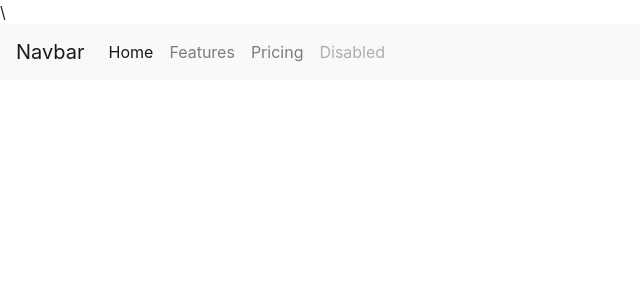
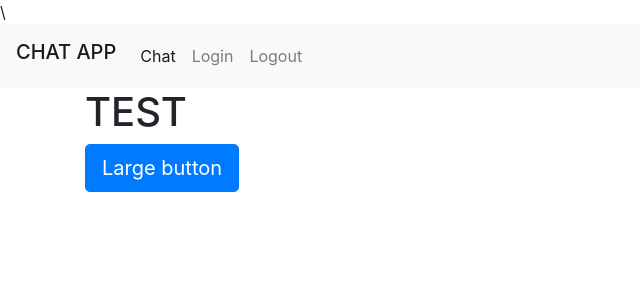
Before and after one commit to Eltaf-azizi/Online-Game-With-Python, a Flask app: template Online chat/website/templates/index.html in a window 1280 px wide. Shown: the top 300 px of the page, without its empty margins (0-640 px from the left). Run offline with Flask 3, Linux system fonts and the light colour scheme; the template is opened without the code that fills it, so the values that code supplies are empty; parts of the project's set-up code (start-up, migrations or seed data) failed here and were passed over; some libraries are stand-ins or nearby versions.

Commit message:
added code and index.js file

```diff
--- a/Online chat/website/main.py
+++ b/Online chat/website/main.py
@@ -4,12 +4,14 @@ from flask import Flask, render_template, url_for, redirect, session, NAME_KEY
 app = Flask(__name__)
 app.secret_key = "hellomynameisEltafandyouwon'tguessthis"
 
-@app.route("/login")
 
 
+"""
+@app.route("/login")
 
 def login():
     return render_template("login.html")
+    """
 
 
 
@@ -27,11 +29,15 @@ app.route("/home")
 
 
 def home():
-    if NAME_KEY not in session:
-        return redirect(url_for("login"))
+    # if NAME_KEY not in session:
+    #     return redirect(url_for("login"))
 
-    name = session[NAME_KEY]
+    # name = session[NAME_KEY]
     return render_template("index.html")
+
+
+def run():
+    print("clicked")
 
 
 
--- a/Online chat/website/templates/base.html
+++ b/Online chat/website/templates/base.html
@@ -11,7 +11,7 @@
       <body>
 
         <nav class="navbar navbar-expand-lg navbar-light bg-light">
-            <a class="navbar-brand" href="#">Navbar</a>
+            <h1 class="navbar-brand" href="#">CHAT APP</h1>
             <button class="navbar-toggler" type="button" data-toggle="collapse" data-target="#navbarNav" aria-controls="navbarNav" aria-expanded="false" aria-label="Toggle navigation">
             <span class="navbar-toggler-icon"></span>
             </button>
@@ -19,16 +19,13 @@
             <div class="collapse navbar-collapse" id="navbarNav">
             <ul class="navbar-nav">
                 <li class="nav-item active">
-                <a class="nav-link" href="#">Home <span class="sr-only">(current)</span></a>
+                <a class="nav-link" href="#">Chat <span class="sr-only">(current)</span></a>
                 </li>
                 <li class="nav-item">
-                <a class="nav-link" href="#">Features</a>
+                <a class="nav-link" href="#">Login</a>
                 </li>
                 <li class="nav-item">
-                <a class="nav-link" href="#">Pricing</a>
-                </li>
-                <li class="nav-item">
-                <a class="nav-link disabled" href="#">Disabled</a>
+                <a class="nav-link" href="#">Logout</a>
                 </li>
             </ul>
             </div>
@@ -40,6 +37,7 @@
               {% endblock %}
           </div>
 
+          <script src="//ajax.googleapis.com/ajax/libs/jquery/1.9.1/jquery.min.js"></script>
           <script src="https://code.jquery.com/jquery-3.4.1.slim.min.js" integrity="sha384-J6qa4849blE2+poT4WnyKhv5vZF5SrPo0iEjwBvKU7imGFAV0wwj1yYfoRSJoZ+n" crossorigin="anonymous"></script>
           <script src="https://cdn.jsdelivr.net/npm/popper.js@1.16.0/dist/umd/popper.min.js" integrity="sha384-Q6E9RHvbIyZFJoft+2mJbHaEWldlvI9IOYy5n3zV9zzTtmI3UksdQRVvoxMfooAo" crossorigin="anonymous"></script>
           <script src="https://cdn.jsdelivr.net/npm/bootstrap@4.4.1/dist/js/bootstrap.min.js" integrity="sha384-wfSDF2E50Y2D1uUdj0O3uMBJnjuUD4Ih7YwaYd1iqfktj0Uod8GCExl3Og8ifwB6" crossorigin="anonymous"></script>
--- a/Online chat/website/templates/index.html
+++ b/Online chat/website/templates/index.html
@@ -2,4 +2,8 @@
 
 {% block title %} Home {% endblock %}
 {% block content %}
+
+<h1>TEST</h1>
+<button type="button" class="btn btn-primary btn-lg">Large button</button>
+
 {% endblock %}
```
Also changed, not shown: Online chat/index.js (added).
